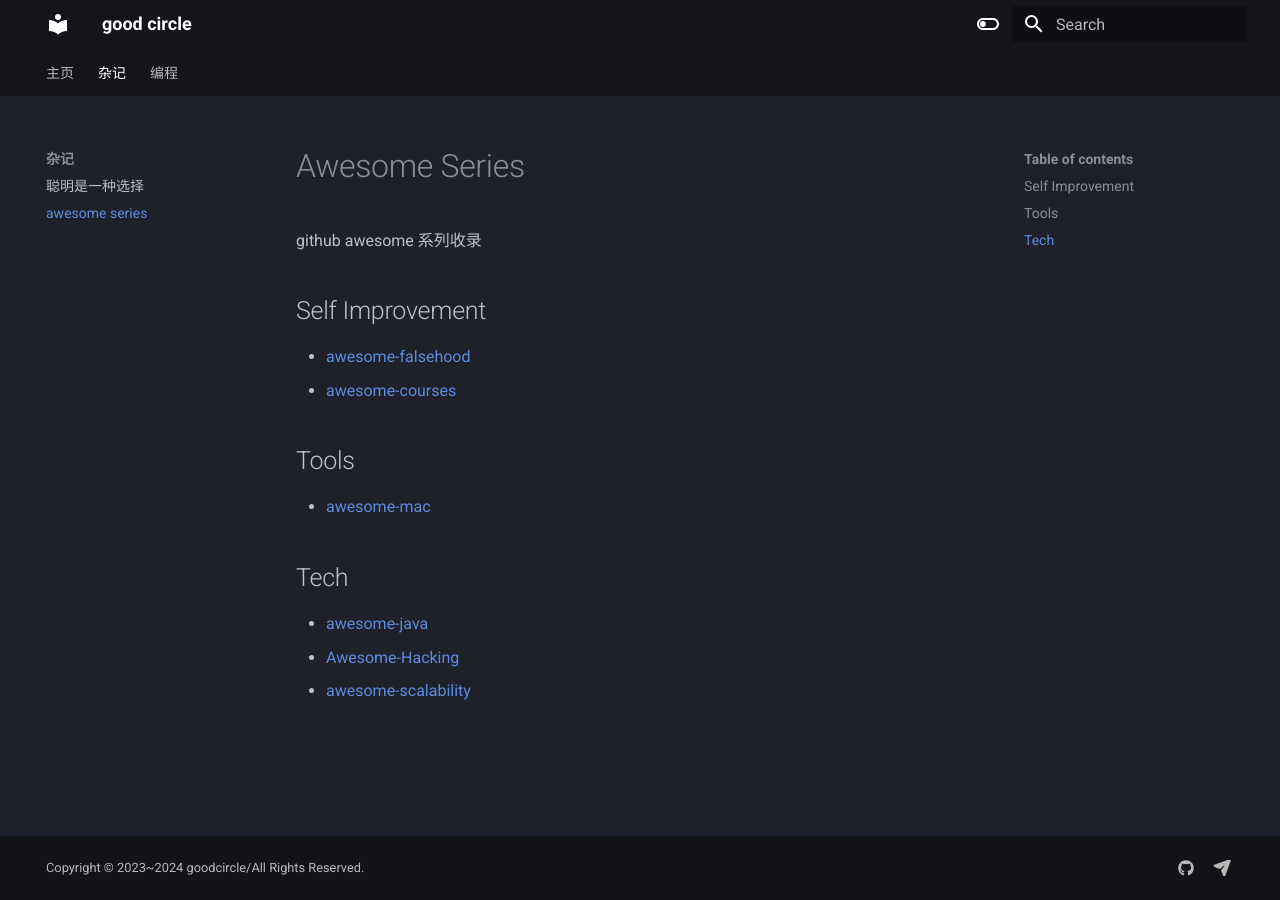
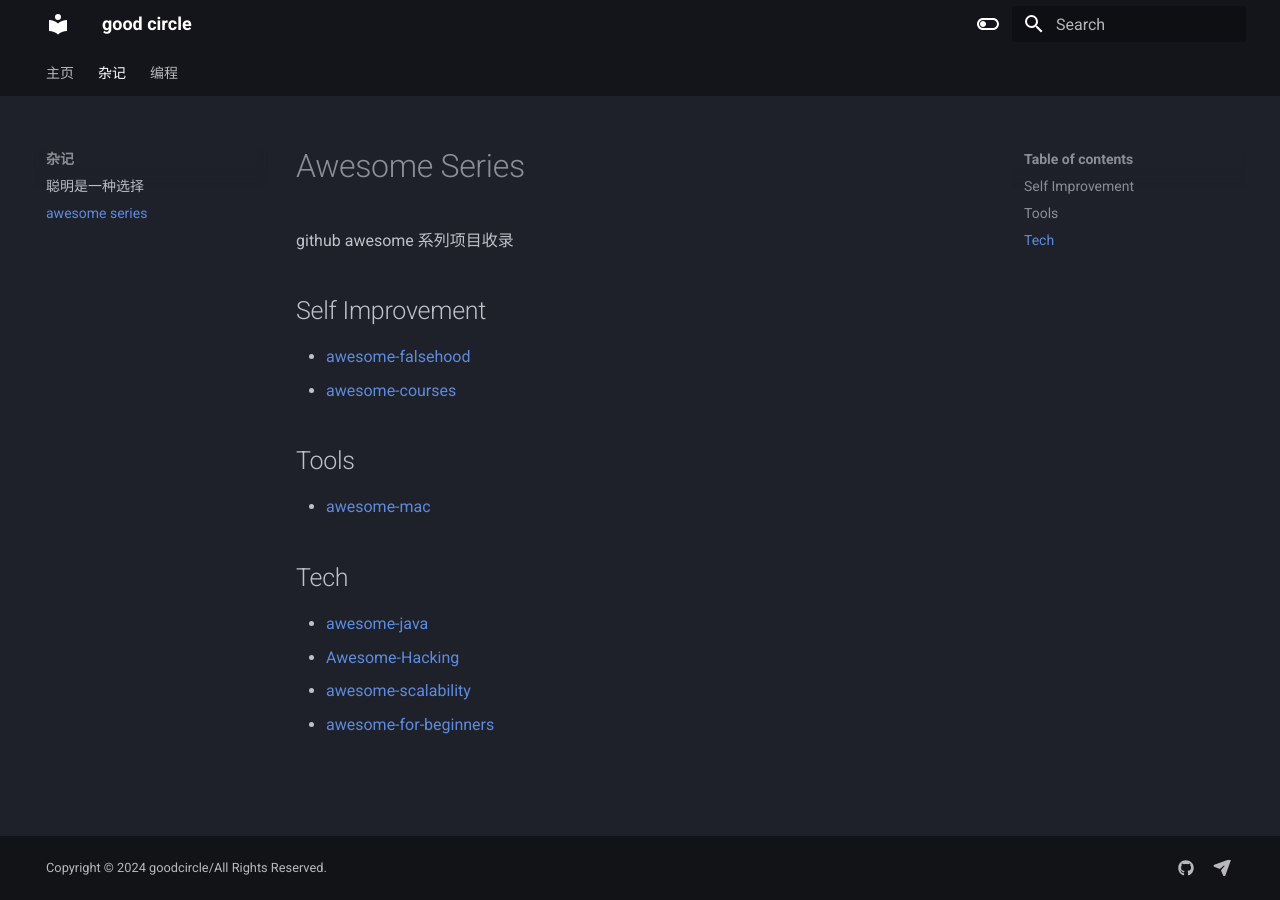
Before and after one commit to goodCircle/goodCircle.github.io, an MkDocs documentation site: the page built from docs/blog/awesome_series.md, in a window 1280 px wide. Built offline with MkDocs 1.6.1 and Material for MkDocs 9.7.7, drawn with Linux system fonts in a browser that asks for light colours; some of the changed lines change nothing that is shown.

Commit message:
add git-revision-date-localized

```diff
--- a/docs/blog/awesome_series.md
+++ b/docs/blog/awesome_series.md
@@ -1,6 +1,6 @@
 # Awesome Series
 
-github awesome 系列收录
+github awesome 系列项目收录
 
 ## Self Improvement
 
@@ -16,3 +16,4 @@
 - [awesome-java](https://github.com/akullpp/awesome-java)
 - [Awesome-Hacking](https://github.com/Hack-with-Github/Awesome-Hacking)
 - [awesome-scalability](https://github.com/binhnguyennus/awesome-scalability)
+- [awesome-for-beginners](https://github.com/MunGell/awesome-for-beginners)
--- /dev/null
+++ b/docs/overrides/partials/comments.html
@@ -0,0 +1,54 @@
+{% if page.meta.comments %}
+<h2 id="__comments">{{ lang.t("meta.comments") }}</h2>
+<!-- Insert generated snippet here -->
+<script src="https://giscus.app/client.js"
+        data-repo="goodCircle/mkdocs-site-comments"
+        data-repo-id="R_kgDONIndqg"
+        data-category="Announcements"
+        data-category-id="DIC_kwDONIndqs4Cj3X5"
+        data-mapping="pathname"
+        data-strict="0"
+        data-reactions-enabled="1"
+        data-emit-metadata="0"
+        data-input-position="bottom"
+        data-theme="preferred_color_scheme"
+        data-lang="zh-CN"
+        crossorigin="anonymous"
+        async>
+</script>
+<!-- Synchronize Giscus theme with palette -->
+<script>
+    var giscus = document.querySelector("script[src*=giscus]")
+
+    // Set palette on initial load
+    var palette = __md_get("__palette")
+    if (palette && typeof palette.color === "object") {
+        var theme = palette.color.scheme === "slate"
+            ? "transparent_dark"
+            : "light"
+
+        // Instruct Giscus to set theme
+        giscus.setAttribute("data-theme", theme)
+    }
+
+    // Register event handlers after documented loaded
+    document.addEventListener("DOMContentLoaded", function () {
+        var ref = document.querySelector("[data-md-component=palette]")
+        ref.addEventListener("change", function () {
+            var palette = __md_get("__palette")
+            if (palette && typeof palette.color === "object") {
+                var theme = palette.color.scheme === "slate"
+                    ? "transparent_dark"
+                    : "light"
+
+                // Instruct Giscus to change theme
+                var frame = document.querySelector(".giscus-frame")
+                frame.contentWindow.postMessage(
+                    {giscus: {setConfig: {theme}}},
+                    "https://giscus.app"
+                )
+            }
+        })
+    })
+</script>
+{% endif %}
--- a/mkdocs.yml
+++ b/mkdocs.yml
@@ -14,6 +14,7 @@
 # 主题
 theme:
   name: material
+  custom_dir: docs/overrides  #主要是这一行
   palette:
     # Palette toggle for dark mode
     - scheme: slate
@@ -46,6 +47,17 @@
   #  - glightbox
   - search
   - offline
+  - git-revision-date-localized: # 添加文章修订时间戳
+      type: date #时间类型
+      custom_format: "%d. %B %Y"  # 时间格式
+      timezone: Europe/Amsterdam #时区
+      locale: en #首选语言
+      fallback_to_build_date: false #许回退到git 不可用时mkdocs build执行的时间
+      enable_creation_date: false #是否启用创建时间
+      exclude: #排除的页面
+        - index.md
+      enabled: true #是否启用
+      strict: true
 
 
 extra:
@@ -105,4 +117,4 @@
       permalink: "\ue157"
 
 
-copyright: Copyright &copy; 2023~2024 goodcircle/All Rights Reserved. # 版权声明
+copyright: Copyright &copy; 2024 goodcircle/All Rights Reserved. # 版权声明
```
Also changed, not shown: 1 other file.
